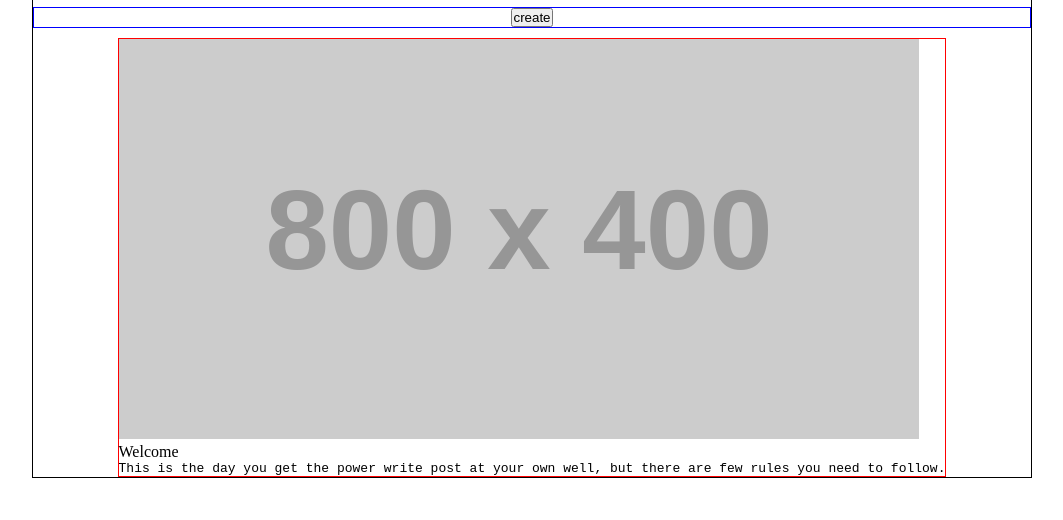
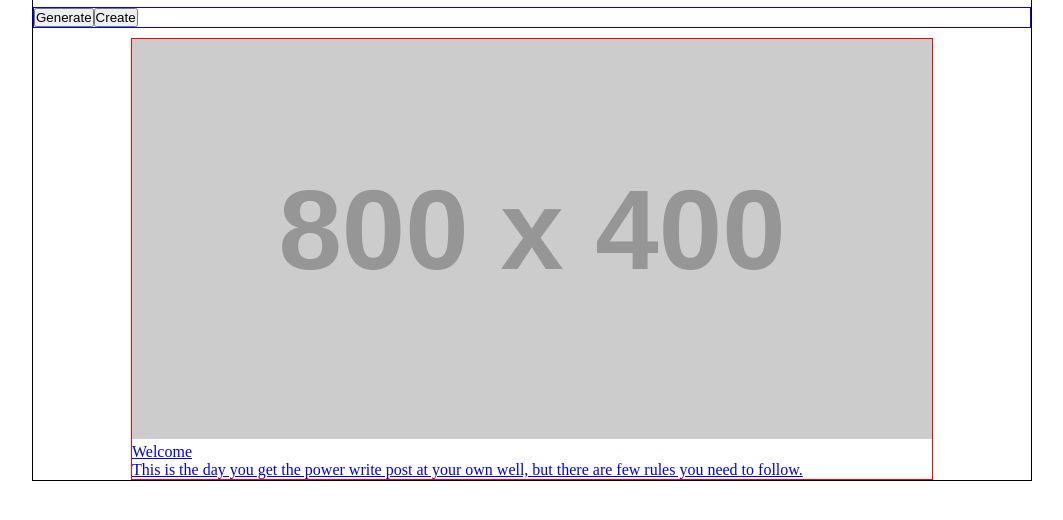
Before and after one commit to klu0926/dynamic-blog-website, a plain HTML site: page index.html in a window 1280 px wide. Shown: the part 128-648 px from the top of the page, without its empty margins (108-1171 px from the left). Drawn offline with Linux system fonts and the light colour scheme; placeholder pictures from the web are drawn by us.

Commit message:
Add link to each post, and add a Create button to new-post.html

```diff
--- a/index.html
+++ b/index.html
@@ -12,9 +12,12 @@
       <h1>BLOG</h1>
 
       <div id="top">
-        <button id="create" style="margin: auto">create</button>
+        <button id="generate">Generate</button>
+        <button id="create">Create</button>
       </div>
       <div id="posts"></div>
     </div>
+
+    <footer></footer>
   </body>
 </html>
--- a/index.js
+++ b/index.js
@@ -8,26 +8,30 @@ class View {
   displayPosts(posts) {
     const postsDiv = document.querySelector('#posts')
     posts.forEach(post => {
-      const postDiv = document.createElement('div')
+      const postAnchor = document.createElement('a')
       const titleDiv = document.createElement('div')
-      const contentPre = document.createElement('pre')
+      const contentP = document.createElement('p')
       const imageDiv = document.createElement('div')
       const image = document.createElement('img')
 
       titleDiv.textContent = post.title
-      contentPre.textContent = post.content
+      contentP.textContent = post.content
       image.src = post.cover
 
-      postDiv.appendChild(imageDiv)
-      postDiv.appendChild(titleDiv)
-      postDiv.appendChild(contentPre)
+      postAnchor.appendChild(imageDiv)
+      postAnchor.appendChild(titleDiv)
+      postAnchor.appendChild(contentP)
       imageDiv.appendChild(image)
-      postsDiv.appendChild(postDiv)
+      postsDiv.appendChild(postAnchor)
+
+      // add link
+      postAnchor.href = `post.html/?postId=${post.id}`
 
       // add class
-      postDiv.classList.add('post')
+      imageDiv.classList.add('image-div')
+      titleDiv.classList.add('title')
+      postAnchor.classList.add('post')
     })
-
   }
 }
 
@@ -56,10 +60,16 @@ document.addEventListener('DOMContentLoaded', () => {
   const controller = new Controller(model, view)
   controller.init()
 
-
-  document.querySelector('#create').addEventListener('click', () => {
-    model.createPost(new Post('New Post', 'This is a example post'))
+  // Generate a post
+  document.querySelector('#generate').addEventListener('click', () => {
+    model.createPost(new Post('New Post', 'This is a randomly generated post'))
     window.location.reload()
   })
 
+
+  // Create a New Post
+  document.querySelector('#create').addEventListener('click', () => {
+    window.location.href = 'new-post.html'
+  })
+
 })
```
